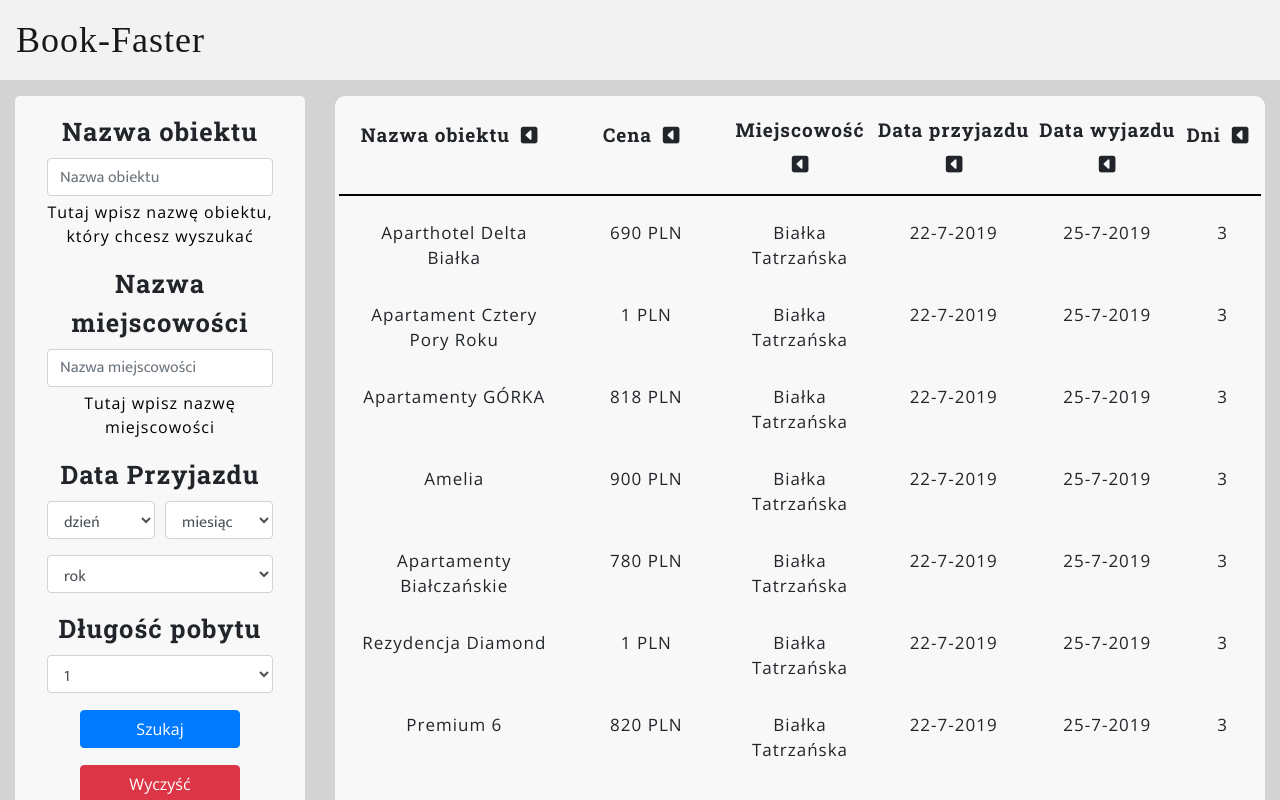
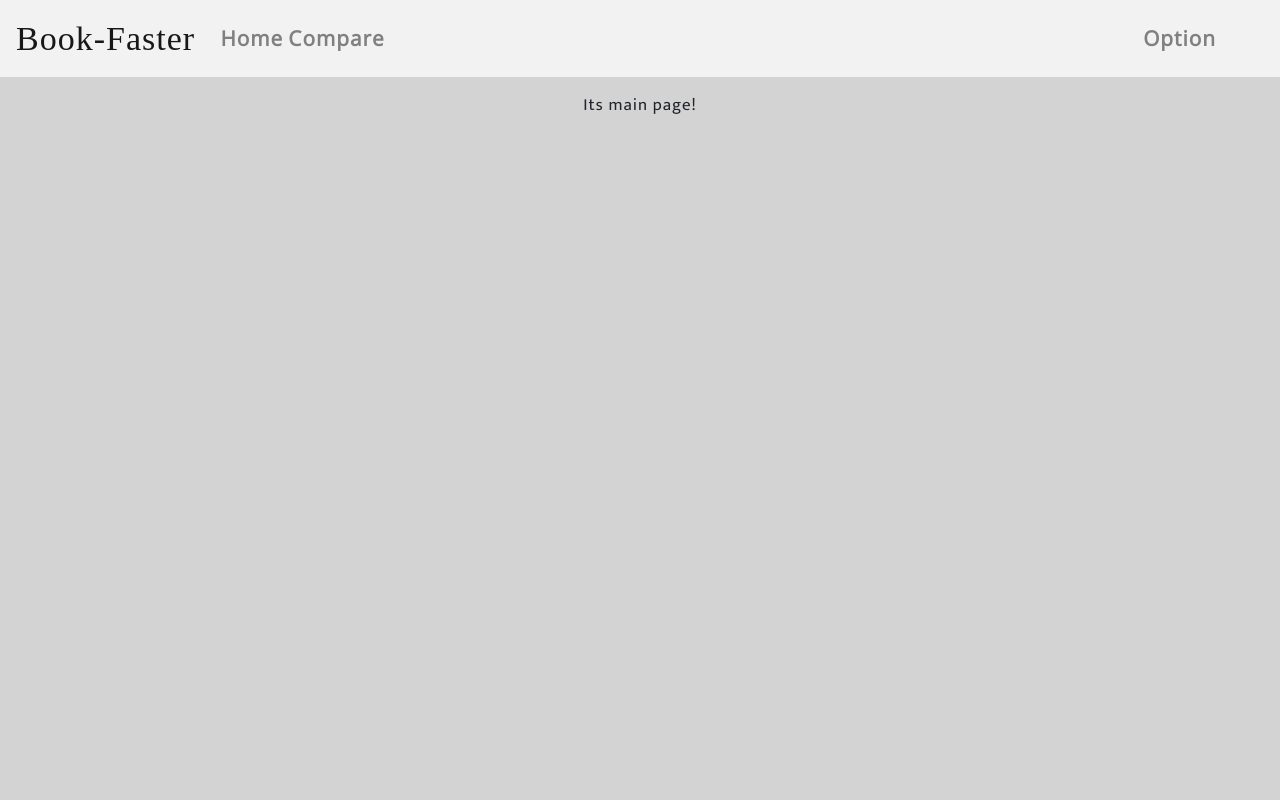
Before and after one commit to MarcinZmudka/Book-Faster, a React (Create React App) app: page / in a window 1280 px wide. Shown: the top 800 px of the page. Built offline with nearby package versions, Linux system fonts and the light colour scheme; a web font is replaced by a local one.

Commit message:
added subpages, and content api for user hotel

```diff
--- a/package.json
+++ b/package.json
@@ -7,6 +7,7 @@
     "react": "^16.8.6",
     "react-bootstrap": "^1.0.0-beta.10",
     "react-dom": "^16.8.6",
+    "react-router-dom": "^5.0.1",
     "react-scripts": "3.0.1"
   },
   "scripts": {
--- a/src/App.js
+++ b/src/App.js
@@ -1,16 +1,28 @@
 import React from "react";
 import "./App.css";
 import { HotelProvider } from "./content/HotelContext";
-import HotelList from "./components/HotelList";
+import { UserHotelProvider } from "./content/UserHotelContext";
+import CompareContext from "./components/CompareContext";
 import Navi from "./components/Navi";
+import { BrowserRouter as Router, Switch, Route } from "react-router-dom";
+import MainPage from "./components/MainPage";
+import Option from "./components/OptionPage";
 
 function App() {
   return (
     <div className="App">
-    <Navi/>
-      <HotelProvider>
-        <HotelList />
-      </HotelProvider>
+      <Router>
+        <Navi />
+        <HotelProvider>
+          <UserHotelProvider>
+            <Switch>
+              <Route path="/option" component={Option} />
+              <Route path="/compare" component={CompareContext} />
+              <Route path="/" exact component={MainPage} />
+            </Switch>
+          </UserHotelProvider>
+        </HotelProvider>
+      </Router>
     </div>
   );
 }
--- /dev/null
+++ b/src/components/CompareContext.js
@@ -0,0 +1,16 @@
+import React, {useContext} from "react";
+import { HotelContext } from "../content/HotelContext";
+import { UserHotelContext } from "../content/UserHotelContext";
+import HotelList from "./HotelList";
+
+const CompareContext = () => {
+    const [hotel, setHotel] = useContext(HotelContext);
+    const [userHotel, setUserHotel] = useContext(UserHotelContext);
+    return (
+        <div>
+        <HotelList hotel={hotel} userHotel = {userHotel}/>
+        </div>
+    )
+}
+
+export default CompareContext;
--- a/src/components/HotelList.js
+++ b/src/components/HotelList.js
@@ -1,5 +1,4 @@
 import React from "react";
-import { HotelContext } from "../content/HotelContext";
 import Hotel from "./Hotel";
 import Filter from "./Filter";
 import Statistic from "./Statistics";
@@ -14,9 +13,10 @@ import Sorter from "./Sorter";
 class HotelList extends React.Component {
   constructor(props) {
     super(props);
+    const hotels = props.hotel;
+    console.log(this.props.userHotel);
     this.state = {
-      hotels: "",
-      displayedHotels: "",
+      displayedHotels: hotels,
       averagePrice: 0,
       numberOfHotels: 0,
       minPrice: 0,
@@ -24,7 +24,7 @@ class HotelList extends React.Component {
       pricePerNight: 0
     };
   }
-  static contextType = HotelContext;
+
   setDisplayed = ( displayed) => {
     let newState = this.state;
     newState.displayedHotels = displayed;
@@ -108,9 +108,6 @@ class HotelList extends React.Component {
     }
   };
   componentDidMount() {
-    let context = this.context[0];
-    this.setState(prevState => (prevState.hotels = context));
-    this.setState(prevState => (prevState.displayedHotels = context));
     setTimeout(() => {
       this.updateAveragePrice();
       this.updateMaxPrice();
@@ -125,7 +122,7 @@ class HotelList extends React.Component {
         <Row className="">
           <Col lg={3} className="m-0">
             <Jumbotron className="filter_jumbotron py-3">
-              <Filter hotels = {this.state.hotels} setHotels = {this.setDisplayed} />
+              <Filter hotels = {this.props.hotel} setHotels = {this.setDisplayed} />
             </Jumbotron>
             <Jumbotron className="statistic_jumbotron py-3">
               {this.state.displayedHotels ? (
--- /dev/null
+++ b/src/components/MainPage.js
@@ -0,0 +1,9 @@
+import React from "react";
+
+const MainPage = () => {
+    return(
+        <div>Its main page!</div>
+    )
+}
+
+export default MainPage;
--- a/src/components/Nav.css
+++ b/src/components/Nav.css
@@ -1,7 +1,36 @@
 .title{
     font-family: 'Shrikhand', cursive;
-    font-size: 36px;
+    font-size: 2em;
 }
 .navbar{
+    position: relative;
     background: rgb(242,242,242);
 }
+.navigation1{
+    margin-left: 15%;
+    /* position: absolute;
+    top: 50%;
+    left: 50%;
+    transform: translate(-50%,-50%); */
+}
+
+.navigation1, .navigation2{
+    font-family: 'Open Sans', sans-serif;
+    font-size: 1.3rem;
+    font-weight: 600;
+    text-decoration: none;
+    color: grey;
+    transition: color .2s ease-in-out;
+}
+.navigation1:hover, .navigation2:hover{
+    text-decoration: none;
+    color: rgb(192, 192, 192);
+}
+@media (min-width: 1000px){
+    .navigation2{
+        position: absolute;
+        right: 5%;
+        top: 50%;
+        transform: translateY(-50%);
+    }
+}
--- a/src/components/Navi.js
+++ b/src/components/Navi.js
@@ -1,12 +1,29 @@
 import React from "react";
 import "./Nav.css";
-import Navbar from 'react-bootstrap/Navbar';
+import Navbar from "react-bootstrap/Navbar";
+import { Link } from "react-router-dom";
+import Nav from "react-bootstrap/Nav";
 
 const Navi = () => {
   return (
     <Navbar expand="lg" className="mb-3 navbar">
-      <Navbar.Brand href="#home" className="title">Book-Faster</Navbar.Brand>
+      <Navbar.Brand href="/" className="title">
+        Book-Faster
+      </Navbar.Brand>
       <Navbar.Toggle aria-controls="basic-navbar-nav" />
+      <Navbar.Collapse id="responsive-navbar-nav">
+        <Nav >
+          <Nav.Item>
+            <Link to="/" className=" navigation1">Home</Link>
+          </Nav.Item>
+          <Nav.Item>
+          <Link to="/compare" className=" navigation1">Compare</Link>
+          </Nav.Item>
+        </Nav>
+        <Nav >
+        <Link to="/option" className=" navigation2" >Option</Link>
+        </Nav>
+      </Navbar.Collapse>
     </Navbar>
   );
 };
--- /dev/null
+++ b/src/components/OptionPage.css
@@ -0,0 +1,15 @@
+#myForm{
+    font-size: 1.5em;
+}
+.label{
+    font-family: 'Roboto Slab', serif;
+}
+.underName{
+    font-size: 1rem;
+    color: black;
+    font-family: 'Open Sans', sans-serif;
+}
+.button{
+    width: 10rem;
+    font-family: 'Open Sans', sans-serif;
+}
--- /dev/null
+++ b/src/components/OptionPage.js
@@ -0,0 +1,50 @@
+import React, {useContext} from "react";
+import Form from "react-bootstrap/Form";
+import Button from "react-bootstrap/Button";
+import Container from "react-bootstrap/Container";
+import Row from "react-bootstrap/Row";
+import Col from "react-bootstrap/Col";
+import './OptionPage.css';
+import { UserHotelContext } from "../content/UserHotelContext";
+
+const Option = () => {
+    const [ userHotel, setUserHotel ] = useContext(UserHotelContext);
+    const updateUserHotel = event => {
+        const value = event.target.value;
+        setUserHotel(value);
+        console.log(userHotel);
+    }
+  return (
+    <Container>
+      <Row>
+        <Col />
+        <Col>
+          <Form>
+            <Form.Group controlId="formBasicEmail">
+              <Form.Label className="label">Nazwa twojego obiektu</Form.Label>
+              <Form.Control type="text" placeholder="Nazwa twojego obiektu" onChange = {updateUserHotel}/>
+              <Form.Text className="undername" >
+                Wpisz nazwę swojego obiektu tutaj, dzięki temu będzie wyróżniany
+                przy wynikach wyszukiwania.
+              </Form.Text>
+            </Form.Group>
+
+            <Form.Group controlId="formBasicPassword">
+              <Form.Label>Password</Form.Label>
+              <Form.Control type="password" placeholder="Password" />
+            </Form.Group>
+            <Form.Group controlId="formBasicChecbox">
+              <Form.Check type="checkbox" label="Check me out" />
+            </Form.Group>
+            <Button variant="primary" type="submit">
+              Submit
+            </Button>
+          </Form>
+        </Col>
+        <Col />
+      </Row>
+    </Container>
+  );
+};
+
+export default Option;
--- a/src/content/HotelContext.js
+++ b/src/content/HotelContext.js
@@ -1,164 +1,163 @@
-import React, {  createContext, useState} from 'react';
-
+import React, { createContext, useState } from "react";
 
 export const HotelContext = createContext(); // udostępnia dane
 
 export const HotelProvider = props => {
   const [hotel, setHotel] = useState([
     {
-        "arrival": "22-7-2019",
-        "data": {},
-        "depart": "25-7-2019",
-        "id": 0,
-        "interval": 3,
-        "name": "Aparthotel Delta Białka ",
-        "place": "Białka Tatrzańska",
-        "price": 690
+      arrival: "22-7-2019",
+      data: {},
+      depart: "25-7-2019",
+      id: 0,
+      interval: 3,
+      name: "Aparthotel Delta Białka ",
+      place: "Białka Tatrzańska",
+      price: 690
     },
     {
-        "arrival": "22-7-2019",
-        "data": {},
-        "depart": "25-7-2019",
-        "id": 1,
-        "interval": 3,
-        "name": "Apartament Cztery Pory Roku ",
-        "place": "Białka Tatrzańska",
-        "price": 1
+      arrival: "22-7-2019",
+      data: {},
+      depart: "25-7-2019",
+      id: 1,
+      interval: 3,
+      name: "Apartament Cztery Pory Roku ",
+      place: "Białka Tatrzańska",
+      price: 1
     },
     {
-        "arrival": "22-7-2019",
-        "data": {},
-        "depart": "25-7-2019",
-        "id": 2,
-        "interval": 3,
-        "name": "Apartamenty GÓRKA ",
-        "place": "Białka Tatrzańska",
-        "price": 818
+      arrival: "22-7-2019",
+      data: {},
+      depart: "25-7-2019",
+      id: 2,
+      interval: 3,
+      name: "Apartamenty GÓRKA ",
+      place: "Białka Tatrzańska",
+      price: 818
     },
     {
-        "arrival": "22-7-2019",
-        "data": {},
-        "depart": "25-7-2019",
-        "id": 3,
-        "interval": 3,
-        "name": "Amelia ",
-        "place": "Białka Tatrzańska",
-        "price": 900
+      arrival: "22-7-2019",
+      data: {},
+      depart: "25-7-2019",
+      id: 3,
+      interval: 3,
+      name: "Amelia ",
+      place: "Białka Tatrzańska",
+      price: 900
     },
     {
-        "arrival": "22-7-2019",
-        "data": {},
-        "depart": "25-7-2019",
-        "id": 4,
-        "interval": 3,
-        "name": "Apartamenty Białczańskie ",
-        "place": "Białka Tatrzańska",
-        "price": 780
+      arrival: "22-7-2019",
+      data: {},
+      depart: "25-7-2019",
+      id: 4,
+      interval: 3,
+      name: "Apartamenty Białczańskie ",
+      place: "Białka Tatrzańska",
+      price: 780
     },
     {
-        "arrival": "22-7-2019",
-        "data": {},
-        "depart": "25-7-2019",
-        "id": 5,
-        "interval": 3,
-        "name": "Rezydencja Diamond",
-        "place": "Białka Tatrzańska",
-        "price": 1
+      arrival: "22-7-2019",
+      data: {},
+      depart: "25-7-2019",
+      id: 5,
+      interval: 3,
+      name: "Rezydencja Diamond",
+      place: "Białka Tatrzańska",
+      price: 1
     },
     {
-        "arrival": "22-7-2019",
-        "data": {},
-        "depart": "25-7-2019",
-        "id": 6,
-        "interval": 3,
-        "name": "Premium 6 ",
-        "place": "Białka Tatrzańska",
-        "price": 820
+      arrival: "22-7-2019",
+      data: {},
+      depart: "25-7-2019",
+      id: 6,
+      interval: 3,
+      name: "Premium 6 ",
+      place: "Białka Tatrzańska",
+      price: 820
     },
     {
-        "arrival": "22-7-2019",
-        "data": {},
-        "depart": "25-7-2019",
-        "id": 7,
-        "interval": 3,
-        "name": "Apartamenty Bajka Białka Tatrzanska z Kuchnią ",
-        "place": "Białka Tatrzańska",
-        "price": 865
+      arrival: "22-7-2019",
+      data: {},
+      depart: "25-7-2019",
+      id: 7,
+      interval: 3,
+      name: "Apartamenty Bajka Białka Tatrzanska z Kuchnią ",
+      place: "Białka Tatrzańska",
+      price: 865
     },
     {
-        "arrival": "22-7-2019",
-        "data": {},
-        "depart": "25-7-2019",
-        "id": 8,
-        "interval": 3,
-        "name": "Apartamenty Kazimierz ",
-        "place": "Białka Tatrzańska",
-        "price": 720
+      arrival: "22-7-2019",
+      data: {},
+      depart: "25-7-2019",
+      id: 8,
+      interval: 3,
+      name: "Apartamenty Kazimierz ",
+      place: "Białka Tatrzańska",
+      price: 720
     },
     {
-        "arrival": "22-7-2019",
-        "data": {},
-        "depart": "25-7-2019",
-        "id": 9,
-        "interval": 3,
-        "name": "Apartamenty Bialka Tatrzanska ",
-        "place": "Białka Tatrzańska",
-        "price": 380
+      arrival: "22-7-2019",
+      data: {},
+      depart: "25-7-2019",
+      id: 9,
+      interval: 3,
+      name: "Apartamenty Bialka Tatrzanska ",
+      place: "Białka Tatrzańska",
+      price: 380
     },
     {
-        "arrival": "22-7-2019",
-        "data": {},
-        "depart": "25-7-2019",
-        "id": 10,
-        "interval": 3,
-        "name": "Willa Pachówka ",
-        "place": "Bukowina Tatrzańska",
-        "price": 405
+      arrival: "22-7-2019",
+      data: {},
+      depart: "25-7-2019",
+      id: 10,
+      interval: 3,
+      name: "Willa Pachówka ",
+      place: "Bukowina Tatrzańska",
+      price: 405
     },
     {
-        "arrival": "22-7-2019",
-        "data": {},
-        "depart": "25-7-2019",
-        "id": 11,
-        "interval": 3,
-        "name": "Apartamenty i pokoje rodzinne ",
-        "place": "Czarna Góra",
-        "price": 429
+      arrival: "22-7-2019",
+      data: {},
+      depart: "25-7-2019",
+      id: 11,
+      interval: 3,
+      name: "Apartamenty i pokoje rodzinne ",
+      place: "Czarna Góra",
+      price: 429
     },
     {
-        "arrival": "12-7-2019",
-        "data": {},
-        "depart": "25-7-2019",
-        "id": 12,
-        "interval": 3,
-        "name": "Willa Floryn ",
-        "place": "Bukowina Tatrzańska",
-        "price": 360
+      arrival: "12-7-2019",
+      data: {},
+      depart: "25-7-2019",
+      id: 12,
+      interval: 3,
+      name: "Willa Floryn ",
+      place: "Bukowina Tatrzańska",
+      price: 360
     },
     {
-        "arrival": "22-7-2019",
-        "data": {},
-        "depart": "25-7-2019",
-        "id": 13,
-        "interval": 3,
-        "name": "Misia Łapa Apartamenty ",
-        "place": "Bukowina Tatrzańska",
-        "price": 668
+      arrival: "22-7-2019",
+      data: {},
+      depart: "25-7-2019",
+      id: 13,
+      interval: 3,
+      name: "Misia Łapa Apartamenty ",
+      place: "Bukowina Tatrzańska",
+      price: 668
     },
     {
-        "arrival": "12-7-2019",
-        "data": {},
-        "depart": "24-7-2019",
-        "id": 14,
-        "interval": 2,
-        "name": "Bukowiańska Ostoja ",
-        "place": "Bukowina Tatrzańska",
-        "price": 390
+      arrival: "12-7-2019",
+      data: {},
+      depart: "24-7-2019",
+      id: 14,
+      interval: 2,
+      name: "Bukowiańska Ostoja ",
+      place: "Bukowina Tatrzańska",
+      price: 390
     }
   ]);
-    return(
-        <HotelContext.Provider value = {[ hotel, setHotel ]}>
+  return (
+    <HotelContext.Provider value={[hotel, setHotel]}>
       {props.children}
     </HotelContext.Provider>
-    )
-}
+  );
+};
--- /dev/null
+++ b/src/content/UserHotelContext.js
@@ -0,0 +1,12 @@
+import React, { createContext, useState } from "react";
+
+export const UserHotelContext = createContext();
+
+export const UserHotelProvider = props => {
+  const [userHotel, setUserHotel] = useState("");
+  return (
+    <UserHotelContext.Provider value={[userHotel, setUserHotel]}>
+      {props.children}
+    </UserHotelContext.Provider>
+  );
+};
```
Also changed, not shown: 1 other file (tests, documents, lock files or other folders). Lines whose indentation alone changed are shown as unchanged.
